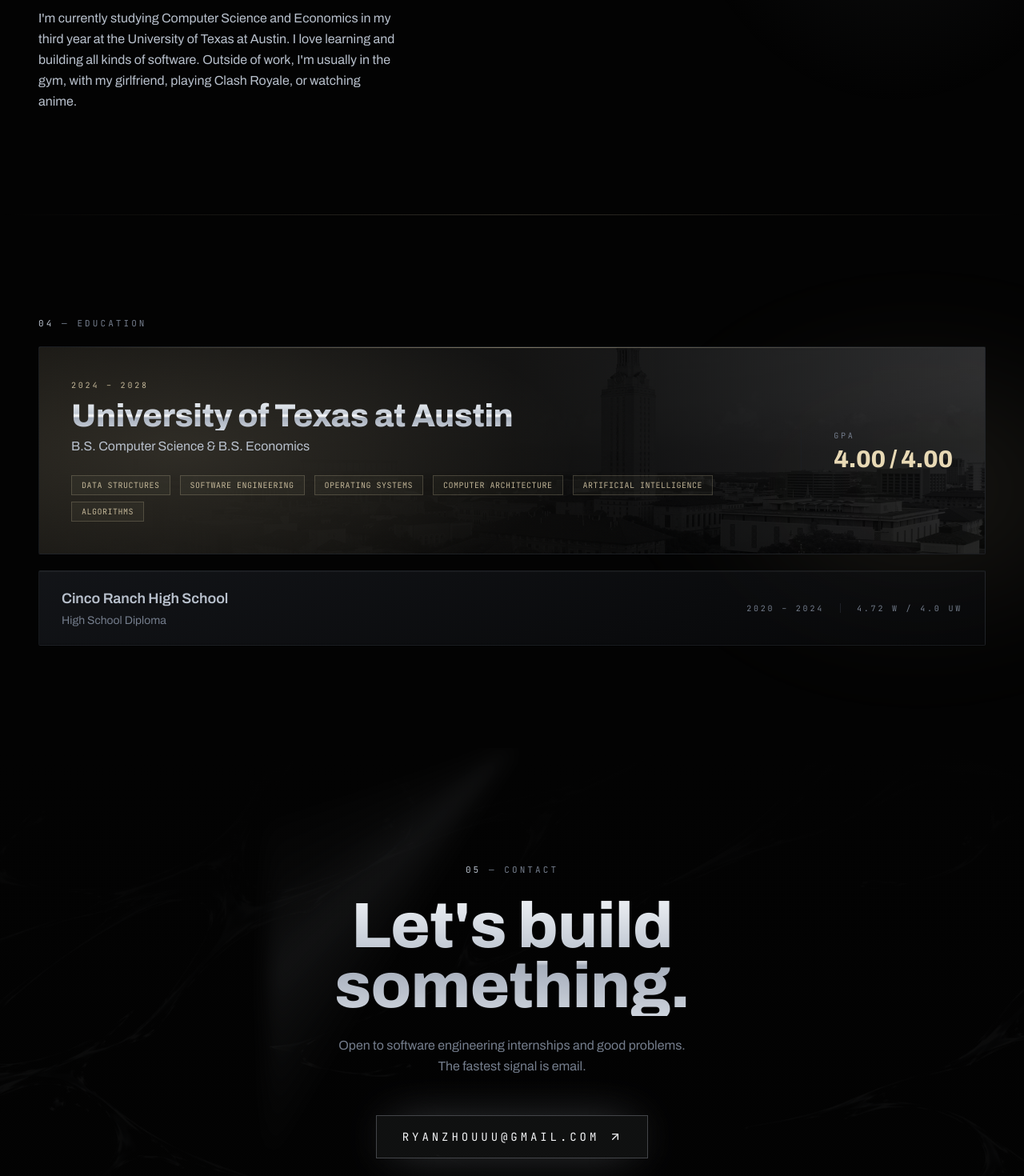
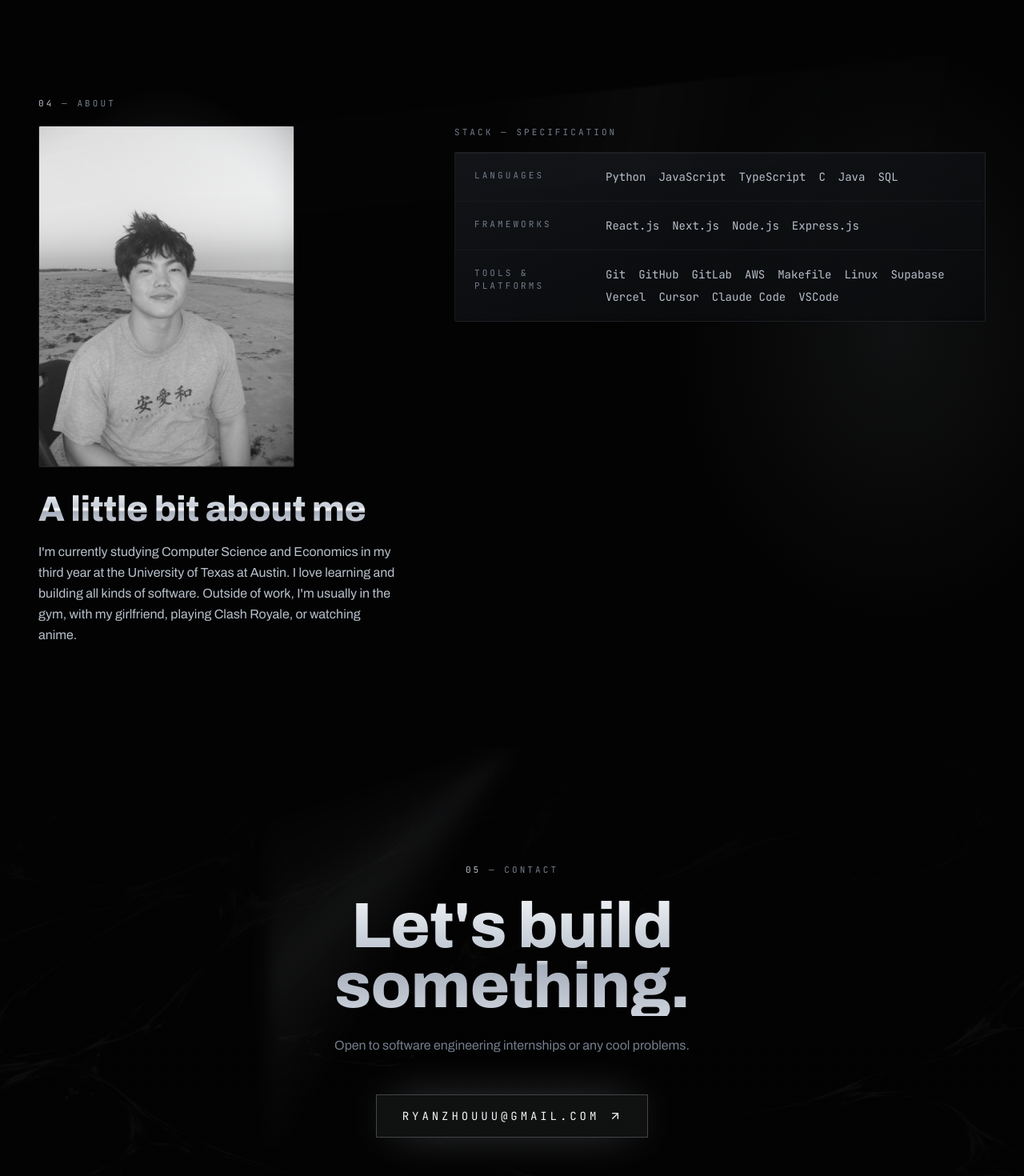
Before and after one commit to ryanzhouuu/portfolio, a Next.js app: page / in a window 1280 px wide. Shown: the part 3920-5390 px from the top of the page at 80% size. Built offline with nearby package versions, Linux system fonts and the light colour scheme.

Commit message:
refactor: move order of sections around

```diff
--- a/src/app/page.tsx
+++ b/src/app/page.tsx
@@ -20,8 +20,8 @@
         <Hero />
         <ProjectGallery />
         <Experience />
+        <Education />
         <About />
-        <Education />
         <Contact />
       </main>
     </>
--- a/src/components/site/About.tsx
+++ b/src/components/site/About.tsx
@@ -14,7 +14,7 @@
       <div className="mx-auto max-w-7xl px-5 sm:px-8 lg:px-12">
         <Reveal>
           <p className="label mb-5">
-            <span className="text-silver">03</span> — About
+            <span className="text-silver">04</span> — About
           </p>
         </Reveal>
 
@@ -38,7 +38,7 @@
               </div>
             </div>
             <h2 className="font-display mt-8 max-w-md text-[clamp(1.75rem,4vw,2.75rem)] text-chrome-plate">
-              Built end to end.
+              A little bit about me
             </h2>
             <p className="mt-5 max-w-md text-base leading-relaxed text-silver">{personalInfo.bio}</p>
           </Reveal>
--- a/src/components/site/Contact.tsx
+++ b/src/components/site/Contact.tsx
@@ -47,7 +47,7 @@
 
           <Reveal delay={0.1}>
             <p className="mx-auto mt-6 max-w-md text-base leading-relaxed text-steel">
-              Open to software engineering internships and good problems. The fastest signal is email.
+              Open to software engineering internships or any cool problems.
             </p>
           </Reveal>
 
--- a/src/components/site/Education.tsx
+++ b/src/components/site/Education.tsx
@@ -16,7 +16,7 @@
       <div className="mx-auto max-w-7xl px-5 sm:px-8 lg:px-12">
         <Reveal>
           <p className="label mb-5">
-            <span className="text-silver">04</span> — Education
+            <span className="text-silver">03</span> — Education
           </p>
         </Reveal>
 
```
